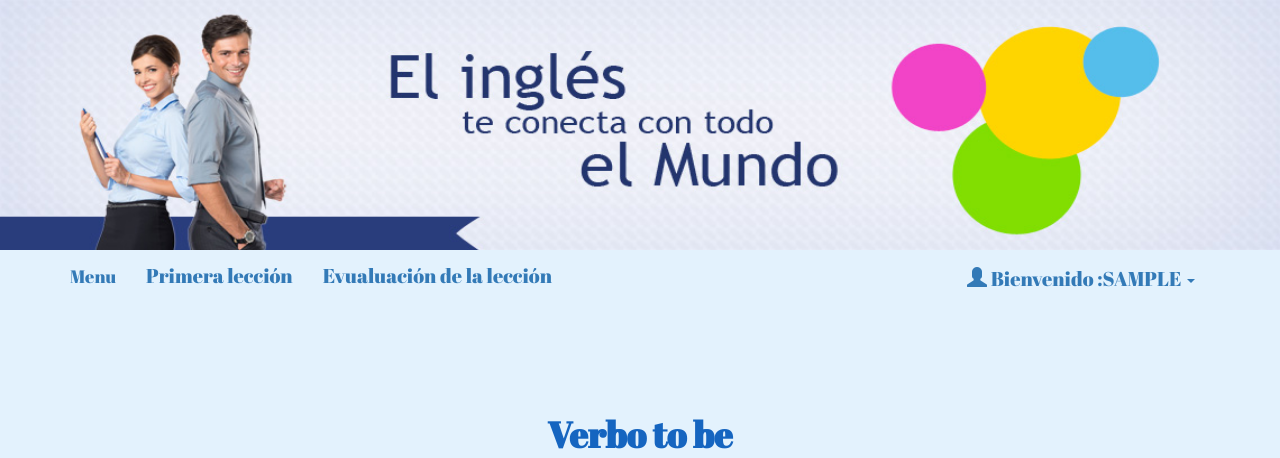
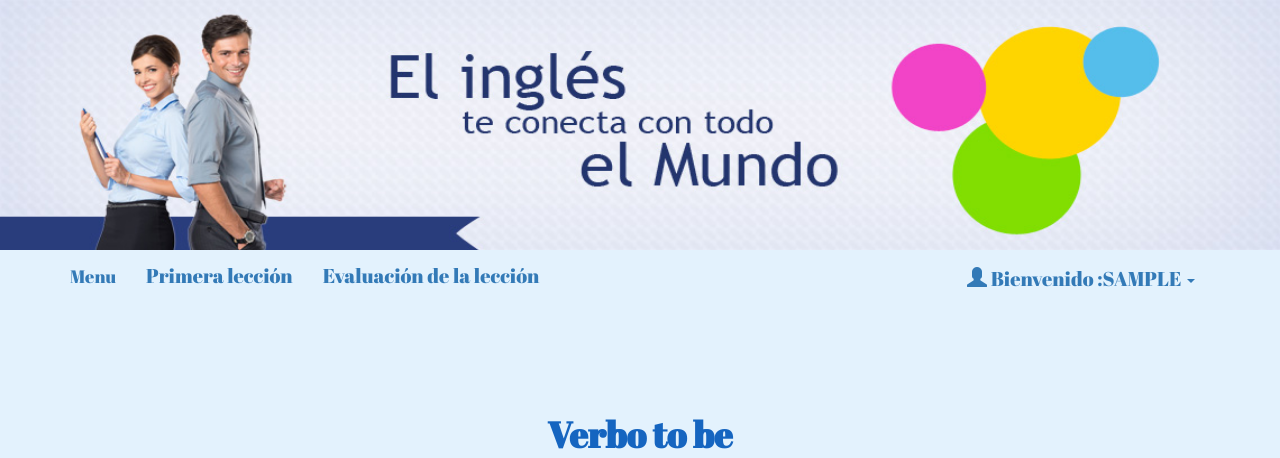
Before and after one commit to jsgf93/VisualDisabilities, a PHP site: page /curso.php in a window 1280 px wide. Shown: the top 458 px of the page. Run offline with PHP 8.4, Linux system fonts and the light colour scheme; the visitor is signed in with stand-in values (Sample User, id 1); data that the repository does not hold is empty.

Commit message:
correciòn del titulo

```diff
--- a/prototype/curso.php
+++ b/prototype/curso.php
@@ -56,7 +56,7 @@ $userRow=mysql_fetch_array($res);
             <div id="navbar" class="navbar-collapse collapse">
                 <ul class="nav navbar-nav">
                     <li ><a href="curso.php">Primera lección</a></li>
-                    <li><a href="evaluacionCurso.php">Evualuación de la lección</a></li>
+                    <li><a href="evaluacionCurso.php">Evaluación de la lección</a></li>
                 </ul>
                 <ul class="nav navbar-nav navbar-right">
 
```
